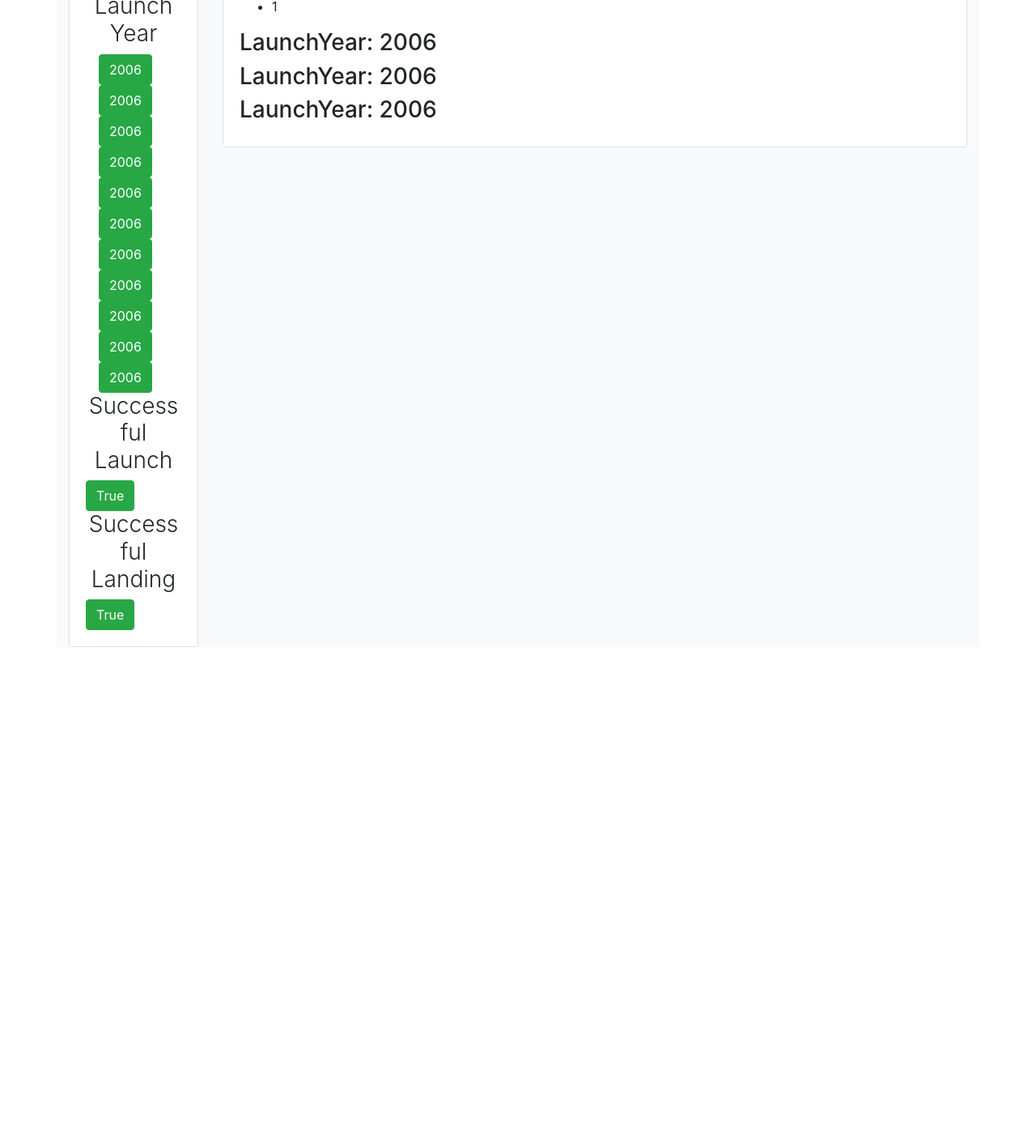
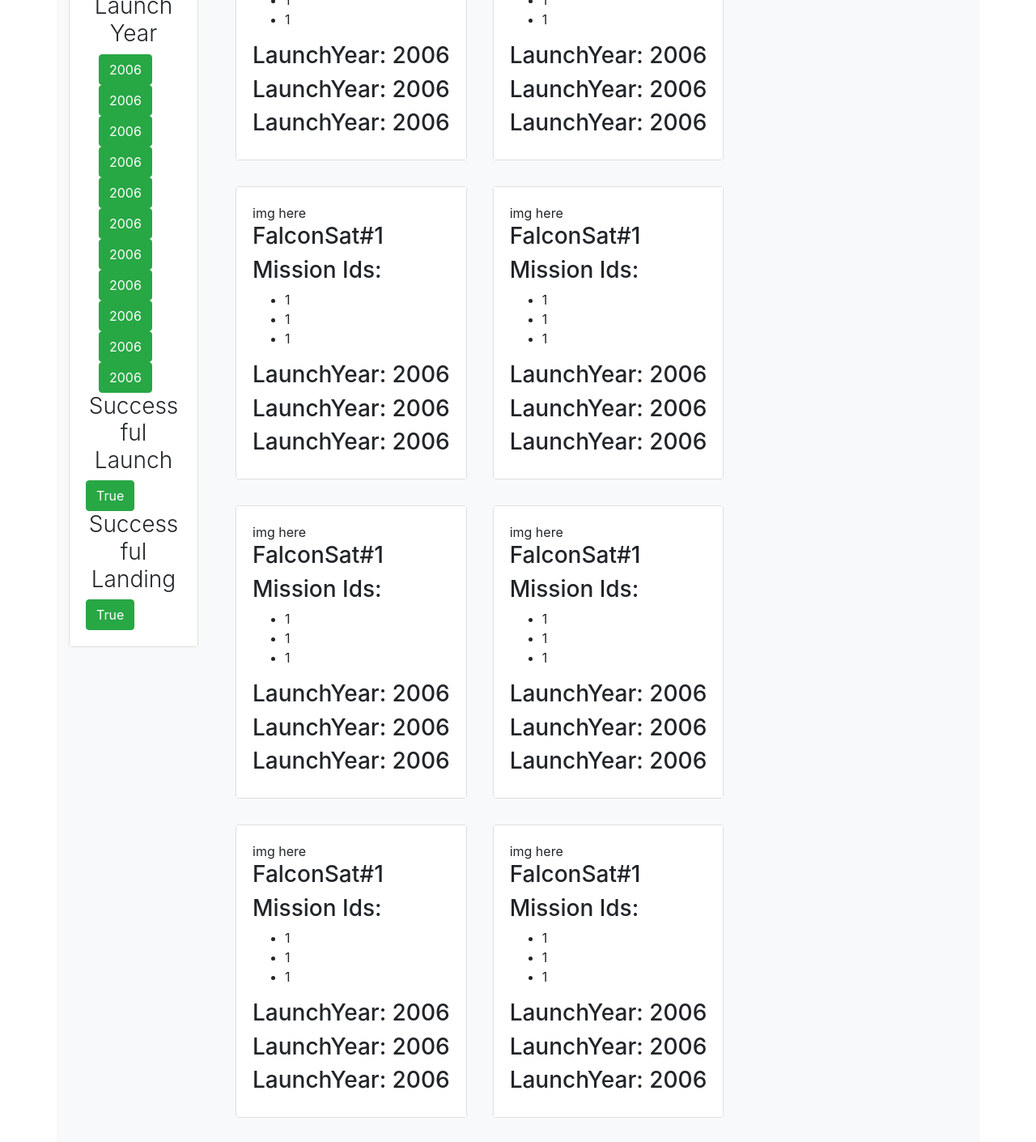
Before and after one commit to arungawri/SpaceX-Wiki, a Next.js app: page / in a window 1280 px wide. Shown: the part 180-1590 px from the top of the page at 81% size. Before the commit the page ends 979 px from the top, so only its background shows below. Built offline with nearby package versions, Linux system fonts and the light colour scheme; no server answers.

Commit message:
Feature: Data Fetched From API and Flexbox Layout set

```diff
--- a/components/Navbar.jsx
+++ b/components/Navbar.jsx
@@ -8,7 +8,7 @@ export const Navbar = () => {
         <div className="card-body bg-white">
           <h3>Filters</h3>
           <h3 className="font-weight-light text-center">Launch Year</h3>
-          <div class="d-flex flex-row flex-wrap justify-content-between">
+          <div className="d-flex flex-row flex-wrap justify-content-between">
             <button className="btn btn-success mx-3">2006</button>
             <button className="btn btn-success mx-3">2006</button>
             <button className="btn btn-success mx-3">2006</button>
--- /dev/null
+++ b/components/Rocket.jsx
@@ -0,0 +1,21 @@
+import React from "react";
+
+export const Rocket = () => {
+  return (
+    <div className="card m-3">
+      <div className="card-body bg-white">
+        <div className="">img here</div>
+        <h3>FalconSat#1</h3>
+        <h3>Mission Ids:</h3>
+        <ul>
+          <li>1</li>
+          <li>1</li>
+          <li>1</li>
+        </ul>
+        <h3>LaunchYear: 2006</h3>
+        <h3>LaunchYear: 2006</h3>
+        <h3>LaunchYear: 2006</h3>
+      </div>
+    </div>
+  );
+};
--- a/components/RocketList.jsx
+++ b/components/RocketList.jsx
@@ -1,24 +1,28 @@
-import React from "react";
+import React, { useEffect, useState } from "react";
+import { Rocket } from "./Rocket";
 
 export const RocketList = () => {
+  const [apiData, setApiData] = useState([]);
+  useEffect(() => {
+    fetch("https://api.spaceXdata.com/v3/launches?limit=100")
+      .then((data) => data.json())
+      .then(setApiData)
+      .catch(console.error);
+  }, []);
   return (
     <>
-      <div className="col-10">
-        <div className="card">
-          <div className="card-body bg-white">
-            <div className="">img here</div>
-            <h3>FalconSat#1</h3>
-            <h3>Mission Ids:</h3>
-            <ul>
-              <li>1</li>
-              <li>1</li>
-              <li>1</li>
-            </ul>
-            <h3>LaunchYear: 2006</h3>
-            <h3>LaunchYear: 2006</h3>
-            <h3>LaunchYear: 2006</h3>
-          </div>
-        </div>
+      <div className="col-10 d-flex align-items-start flex-wrap">
+        <Rocket />
+        <Rocket />
+        <Rocket />
+        <Rocket />
+        <Rocket />
+        <Rocket />
+        <Rocket />
+        <Rocket />
+        <Rocket />
+        <Rocket />
+        <Rocket />
       </div>
     </>
   );
```
